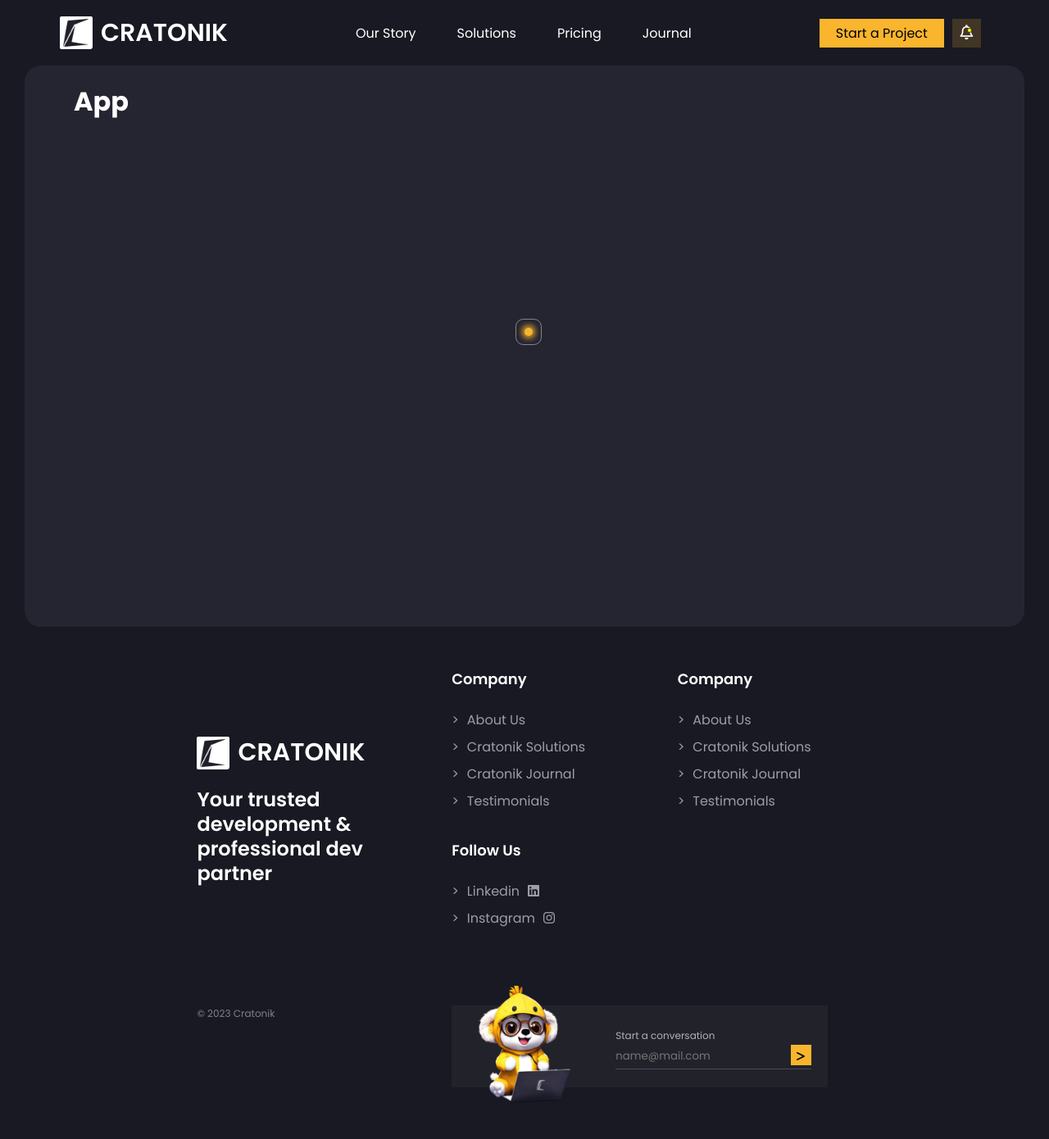
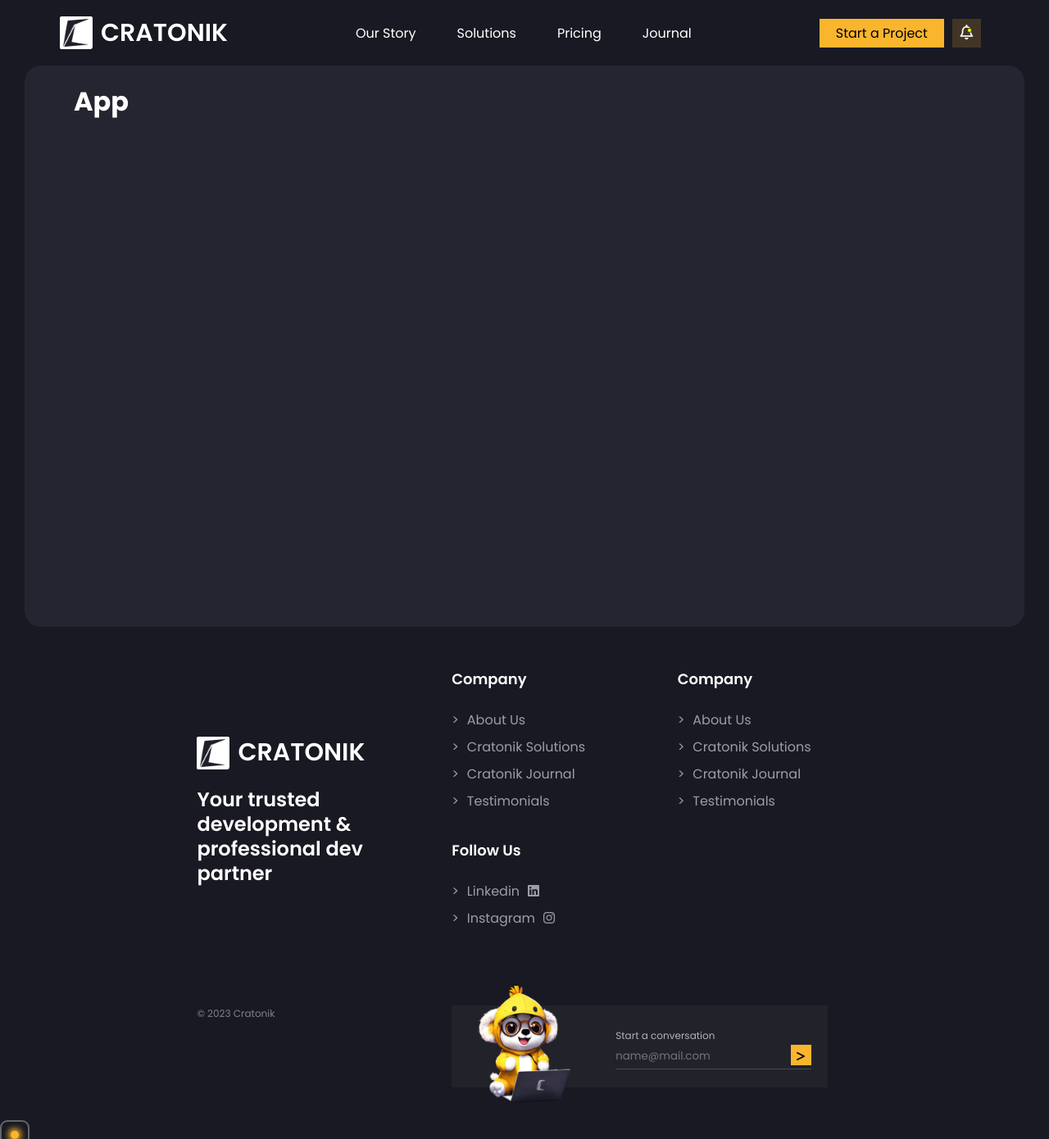
Before and after one commit to cratonik/cratonikWebsite, a React (Create React App) app: page / in a window 1280 px wide. Shown: the whole page at 82% size. Before the commit the page ends 1367 px from the top, so only its background shows below. Built offline with nearby package versions, Linux system fonts and the light colour scheme.

Commit message:
Modified the cursor

```diff
--- a/package.json
+++ b/package.json
@@ -3,6 +3,7 @@
   "version": "0.1.0",
   "private": true,
   "dependencies": {
+    "@gsap/react": "^2.1.0",
     "@testing-library/jest-dom": "^5.17.0",
     "@testing-library/react": "^13.4.0",
     "@testing-library/user-event": "^13.5.0",
--- a/src/components/Cursor/Cusor.jsx
+++ b/src/components/Cursor/Cusor.jsx
@@ -1,53 +1,71 @@
-import React, { useState, useEffect, useRef } from 'react';
+import { useEffect } from 'react';
+import { gsap } from 'gsap';
 import style from './cursor.module.css';
 
 const Cursor = () => {
-    const [position, setPosition] = useState({ x: "50%", y: "50%" });
-    const [clicked, setClicked] = useState(false);
-    const clickTimeout = useRef(null); // Use useRef for mutable values
 
     useEffect(() => {
+        const cursor = document.createElement('div');
+        cursor.className = style.cursor;
+
+        const cursorF = document.createElement('div');
+        cursorF.className = style.cursor_f;
+
+        document.body.appendChild(cursor);
+        document.body.appendChild(cursorF);
+
+        if ('ontouchstart' in window) {
+            cursor.style.display = 'none';
+            cursorF.style.display = 'none';
+        }
+
         const handleMouseMove = (e) => {
-            setPosition({ x: e.clientX, y: e.clientY });
+            cursor.style.left = (e.clientX-18) + 'px';
+            cursor.style.top = (e.clientY-17) + 'px';
+            cursorF.style.left = (e.clientX-18) + 'px';
+            cursorF.style.top = (e.clientY-17) + 'px';
+
+            // Check if cursor is hovering over a link
+            const hoveredElement = document.elementFromPoint(e.clientX, e.clientY);
+            if (hoveredElement && hoveredElement.tagName.toLowerCase() === 'a') {
+                cursor.classList.add(style.linkHover); // Apply link hover styling
+                cursorF.classList.add(style.linkHover); // Apply link hover styling
+            } else {
+                cursor.classList.remove(style.linkHover); // Remove link hover styling
+                cursorF.classList.remove(style.linkHover); // Remove link hover styling
+            }
         };
 
         const handleMouseDown = () => {
-            setClicked(true); // Set clicked to true when mouse button is pressed down
-            if (clickTimeout.current) {
-                clearTimeout(clickTimeout.current); // Clear the existing timeout if another click occurs
-            }
+            gsap.to(cursor, { scale: 2.5 });
+            gsap.to(cursorF, { scale: 0.4, rotation: 120 });
         };
 
         const handleMouseUp = () => {
-            setClicked(true);
-            if (clickTimeout.current) {
-                clearTimeout(clickTimeout.current);
-            }
-
-            clickTimeout.current = setTimeout(() => {
-                setClicked(false);
-            }, 300);
+            gsap.to(cursor, { scale: 1 });
+            gsap.to(cursorF, { scale: 1 , rotate: 0});
         };
 
-        document.addEventListener('mousemove', handleMouseMove);
-        document.addEventListener('mouseup', handleMouseUp);
-
-        // Add the handleMouseDown event listener after handleMouseUp
-        document.addEventListener('mousedown', handleMouseDown);
+        window.addEventListener('mousemove', handleMouseMove);
+        window.addEventListener('mousedown', handleMouseDown);
+        window.addEventListener('mouseup', handleMouseUp);
+        window.addEventListener('touchstart', handleMouseDown);
+        window.addEventListener('touchmove', handleMouseMove);
+        window.addEventListener('touchend', handleMouseUp);
 
         return () => {
-            document.removeEventListener('mousemove', handleMouseMove);
-            document.removeEventListener('mouseup', handleMouseUp);
-            document.removeEventListener('mousedown', handleMouseDown);
+            document.body.removeChild(cursor);
+            document.body.removeChild(cursorF);
+            window.removeEventListener('mousemove', handleMouseMove);
+            window.removeEventListener('mousedown', handleMouseDown);
+            window.removeEventListener('mouseup', handleMouseUp);
+            window.removeEventListener('touchstart', handleMouseDown);
+            window.removeEventListener('touchmove', handleMouseMove);
+            window.removeEventListener('touchend', handleMouseUp);
         };
     }, []);
 
-    return (
-        <div
-            className={`${style.cursor} ${clicked ? style.clicked : ''}`}
-            style={{ left: position.x, top: position.y }}
-        ></div>
-    );
+    return null; // Render nothing, as cursor elements are added to the DOM separately
 };
 
 export default Cursor;
--- a/src/components/Cursor/cursor.module.css
+++ b/src/components/Cursor/cursor.module.css
@@ -1,65 +1,53 @@
-/* Cursor.css */
+/* cursor.module.css */
+
 * {
     cursor: none;
 }
 
-/* Cursor.css */
+.cursor_f {
+    position: fixed;
+    width: 36px;
+    height: 36px;
+    border: 2px solid #ffffff54;
+    background-color: transparent;
+    border-radius: 25%;
+    z-index: 9998;
+    pointer-events: none;
+    transition: none;
+    display: flex;
+    justify-content: center;
+    align-items: center;
+}
 
 .cursor {
-    position: fixed;
+    position: absolute;
     width: 10px;
     height: 10px;
     background-color: #f9b52e;
     border-radius: 50%;
     pointer-events: none;
+    transition: none;
     z-index: 9999;
-    top: 50%;
-    left: 50%;
-    animation: glow .6s alternate infinite;
-    transition: none;
+    margin-top: 13px;
+    margin-left: 13px;
+    animation: glow .6 alternate infinite;
+    box-shadow: 0 0 10px #f9b52e, 0 0 10px #f9b52e, 0 0 10px #f9b52e;
+
 }
 
-.cursor.clicked{
-    /* transform: scale(1); */
-    animation: clickgrow .6s alternate, glow .6s alternate infinite;
-}
-
-@keyframes clickgrow{
-    0%{
-        transform: scale(1) rotate(0deg);
+@keyframes glow {
+    from {
+        box-shadow: 0 0 0 #f9b52e;
     }
-    50%{
-        transform: scale(1.5) rotate(120deg)
-    }
-    100%{
-        transform: scale(1) rotate(0deg);
+    to {
+        box-shadow: 0 0 20px #f9b52e, 0 0 20px #f9b52e, 0 0 20px #f9b52e;
     }
 }
 
-@keyframes glow {
-    0% {
-        box-shadow: 0 0 0 #f9b52e;
-    }
-
-    100% {
-        box-shadow: 0 0 10px #f9b52e, 0 0 10px #f9b52e, 0 0 10px #f9b52e;
-    }
+.cursor.linkHover{
+    background-color: red;
 }
 
-
-.cursor::after {
-    content: '';
-    position: absolute;
-    display: block;
-    width: 30px;
-    height: 30px;
-    border: 1px solid #ffffff70;
-    top: -110%;
-    left: -110%;
-    border-radius: 30%;
+.cursor_f.linkHover{
+    border-color: black;
 }
-
-.cursor::after.clicked{
-    width: 4px;
-    height: 4px;
-}
--- a/src/index.css
+++ b/src/index.css
@@ -29,6 +29,8 @@
 a {
 	text-decoration: none;
 	color: inherit;
+	cursor: none !important;
+
 }
 
 li {
@@ -45,21 +47,6 @@ body {
 	overflow-x: hidden;
 	width: 100vw;
 	/* cursor: none; */
-}
-
-.cursor {
-	position: relative;
-}
-
-.cursor::before {
-	content: '';
-	position: absolute;
-	width: 20px; /* Adjust size as needed */
-	height: 20px; /* Adjust size as needed */
-	background-color: #fff; /* Change color as needed */
-	border-radius: 50%; /* Shape as a circle */
-	transform: translate(-50%, -50%);
-	pointer-events: none; /* Ensure the pseudo-element doesn't interfere with mouse events */
 }
 main {
 	color: #fff;
```
Also changed, not shown: 1 other file (tests, documents, lock files or other folders).
